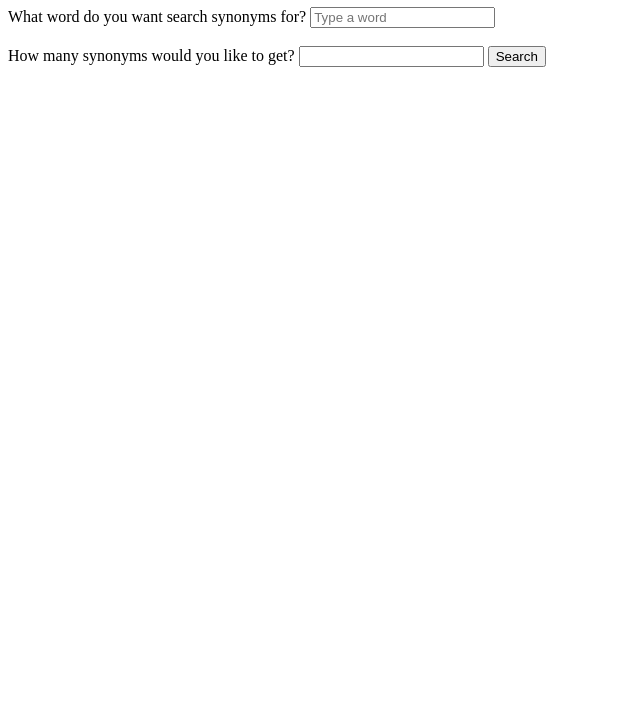
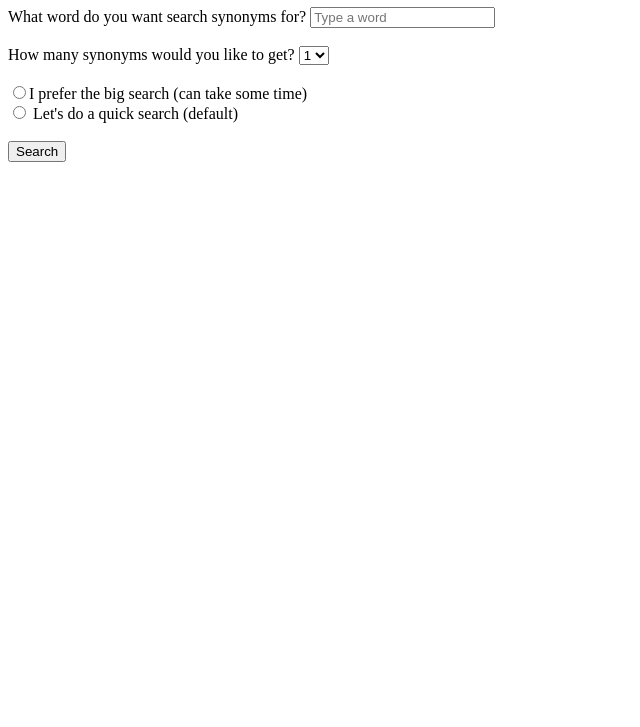
Before and after one commit to KyraGolden/wordembeddings-1, a plain HTML site: page index.html in a window 1280 px wide. Shown: the part 73-800 px from the top of the page, without its empty margins (0-640 px from the left). Drawn offline with nearby package versions, Linux system fonts and the light colour scheme.

Commit message:
neue Funktionalitaeten: Dropdown Anzahl, Radiobutton long- und quickSearch

```diff
--- a/index.html
+++ b/index.html
@@ -20,7 +20,22 @@
     <br>
     <br>
     <label for="nr">How many synonyms would you like to get?</label>
-    <input name="nr" id="nr">
+         <select id="nr" name="nr">
+            <option value="1">1</option>
+            <option value="2">2</option>
+            <option value="3">3</option>
+            <option value="4">4</option>
+            <option value="5">5</option>
+            <option value="6">6</option>
+            <option value="7">7</option>
+            <option value="8">8</option>
+        </select>
+    <!--<input name="nr" id="nr"> -->
+     <br>
+     <br>
+    <input type="radio" name="searchType" value="bigSearch">I prefer the big search (can take some time)<br>
+    <input type="radio" name="searchType" value="quickSearch"> Let's do a quick search (default) <br>
+     <br>
     <input type="submit" value="Search">
 </form>
 <div id="result"></div>
--- a/script.js
+++ b/script.js
@@ -3,25 +3,26 @@
 
 $(document).ready(function(){
     $("#getSynonyms").submit(function(){
-        //alert("Submitted");i
         // Stop form from submitting normally
          event.preventDefault();
-        // Get some values from elements on the page:
+        // Get the values from elements on the page:
         var $form = $(this),
             inputword = $form.find("input[name='w']").val(),
-            nr = $form.find("input[name='nr']").val();
+            nr = $("#nr").children("option:selected").val(),
+            radioValue = $("input[name='searchType']:checked").val();
         jQuery.ajax({
             url: "var/www/cgi-bin/get_synonyms.py",
             type: "POST",
             //contentType: "application/json",
             data: {w: inputword,
-                   nr: nr
+                   nr: nr,
+                   st: radioValue
                    },
             success: function(response){
                 console.log(response);
-                //alert(response.syn1);
+                $("#result").empty().append('<br>');
                 var content = nr + " synonyms for ";
-                $("#result").empty().append(content);
+                $("#result").append(content);
                 $("#result").append(inputword);
                 $("#result").append(": <br>");
                 $("#result").append(response.syn1);
```
